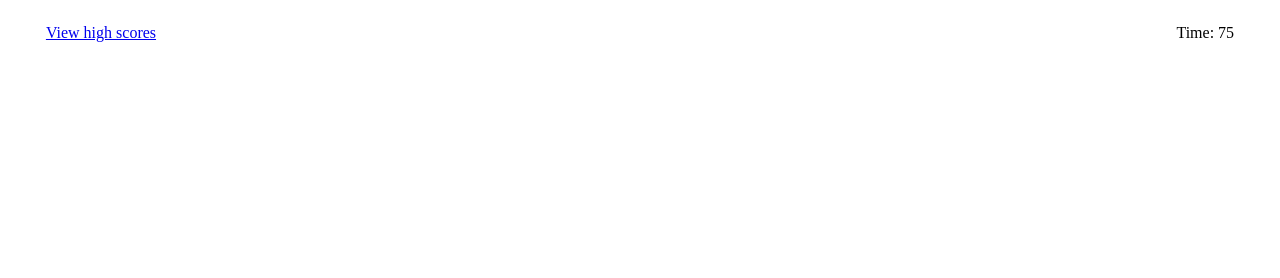
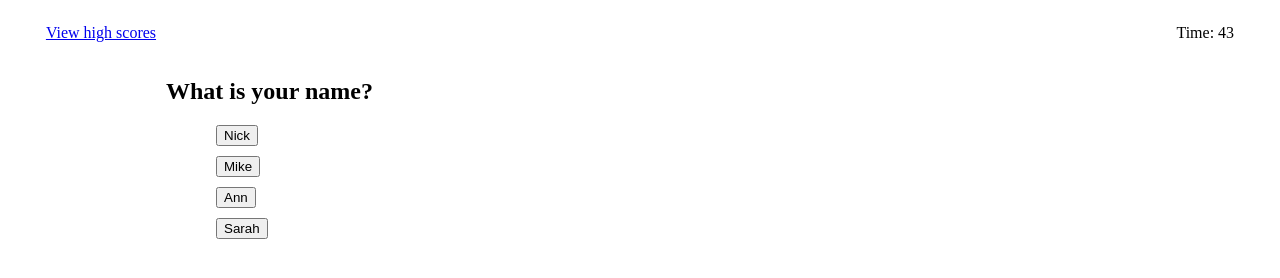
Before and after one commit to nicklearning/coding-quiz, a plain HTML site: page index.html in a window 1280 px wide. Both pictures are taken after a click on the button "Start Quiz". Drawn offline with Linux system fonts and the light colour scheme.

Commit message:
add question logic and timer

```diff
--- a/assets/css/style.css
+++ b/assets/css/style.css
@@ -17,7 +17,20 @@
 }
 
 #start-page-content {
-   width: 75%;
+    width: 75%;
     text-align: center;
     margin: auto;
 }
+
+#question-container, #response-container, #end-game-container {
+    width: 75%;
+    text-align: left;
+    margin: auto;
+}
+
+
+
+button {
+    display: block;
+    margin: 10px
+}
--- a/assets/js/script.js
+++ b/assets/js/script.js
@@ -2,10 +2,143 @@
 var startBtn = document.querySelector("#start-quiz");
 var timeRemaining = document.querySelector("#time");
 var startPage = document.querySelector("#start-page-content");
-var time = 75;
+var questionContainer = document.querySelector("#question-container");
+var responseContainer = document.querySelector("#response-container");
+var endGameContainer = document.querySelector("#end-game-container")
+var hr = document.createElement("hr");
+var response = document.createElement("h3");
 
-// start button event listener
-startBtn.addEventListener("click", function (){
+var index = 0; // track the question
+var time = 45;
+
+// array of question objects
+var questions = [
+    {
+        question: "What is your name?",
+        choices: ["Nick", "Mike", "Ann", "Sarah"],
+        correctIndex: "0",
+    },
+    {
+        question: "What is your age?",
+        choices: ["15", "26", "42", "12"],
+        correctIndex: "1",
+    },
+    {
+        question: "What is your sign?",
+        choices: ["T", "L", "A", "P"],
+        correctIndex: "3",
+    },
+
+]
+
+function setTime() {
+    var timerInterval = setInterval(function () {
+        time--;
+        timeRemaining.textContent = time;
+
+        if (time === 0 || index === questions.length) {
+
+            clearInterval(timerInterval)
+            displayEndGame();
+        }
+    }, 1000)
+}
+
+// start button event listener. Show the question when the start quiz button is clicked.
+startBtn.addEventListener("click", function () {
     timeRemaining.innerHTML = time;
-    startPage.style.display = 'none';
+    startPage.innerHTML = ""; // clear the start message
+
+    showQuestion(index);
+    setTime();// start the timer
 });
+
+
+function showQuestion(index) {
+    // create, append, and set the text content for the question
+    var question = document.createElement('h2');
+    questionContainer.append(question);
+    question.textContent = questions[index].question;
+
+    // create and append the unordered list to the question container
+    var ul = document.createElement("ul");
+    questionContainer.append(ul);
+
+    // create and append the button elements to the unordered list. Set the data attribute for each button.
+    var b1 = document.createElement('button');
+    b1.setAttribute("data-index", "0");
+    ul.append(b1);
+    var b2 = document.createElement('button');
+    b2.setAttribute("data-index", "1");
+    ul.append(b2);
+    var b3 = document.createElement('button');
+    b3.setAttribute("data-index", "2");
+    ul.append(b3);
+    var b4 = document.createElement('button');
+    b4.setAttribute("data-index", "3");
+    ul.append(b4);
+
+    // set the text for each button
+    b1.textContent = questions[index].choices[0];
+    b2.textContent = questions[index].choices[1];
+    b3.textContent = questions[index].choices[2];
+    b4.textContent = questions[index].choices[3];
+
+}
+
+
+// ToDO create question container event listener
+questionContainer.addEventListener("click", function (e) {
+    var element = e.target;
+
+    if (element.matches("button")) {
+        // check the index of the element for correctness
+        var elementIndex = element.getAttribute("data-index");
+        if (elementIndex === questions[index].correctIndex) {
+            response.textContent = "Correct!"
+        } else {
+            response.textContent = "Incorrect!"
+            time = time - 10;
+            timeRemaining.textContent = time;
+        }
+
+        responseContainer.append(hr);
+        responseContainer.append(response);
+
+    }
+
+    questionContainer.innerHTML = ""; //clear the question and choices if it is not the last question
+
+    index++;
+    console.log(index);
+
+    showQuestion(index); //go to the next question
+
+});
+
+
+
+
+function displayEndGame() {
+    var h1 = document.createElement("h1");
+    var h3 = document.createElement("h3");
+    var h3Initial = document.createElement("h3");
+    var initialInput = document.createElement("input");
+    var submitBtn = document.createElement("button");
+    h1.textContent = "All done!";
+    h3.textContent = "Your final score is " + time + ".";
+    h3Initial.textContent = "Enter initials:";
+    submitBtn.textContent = "Submit";
+
+    console.log(h3.textContent);
+
+    endGameContainer.append(h1);
+    endGameContainer.append(h3);
+    endGameContainer.append(h3Initial);
+    endGameContainer.append(initialInput);
+    endGameContainer.append(submitBtn);
+    endGameContainer.append(hr);
+    endGameContainer.append(response);
+
+
+}
--- a/index.html
+++ b/index.html
@@ -21,6 +21,9 @@
         </h3>
         <button id="start-quiz">Start Quiz</button>
     </div>
+    <div id="question-container"></div>
+    <div id="response-container"></div>
+    <div id="end-game-container"></div>
 
     <script src="./assets/js/script.js"></script>
 </body>
```
